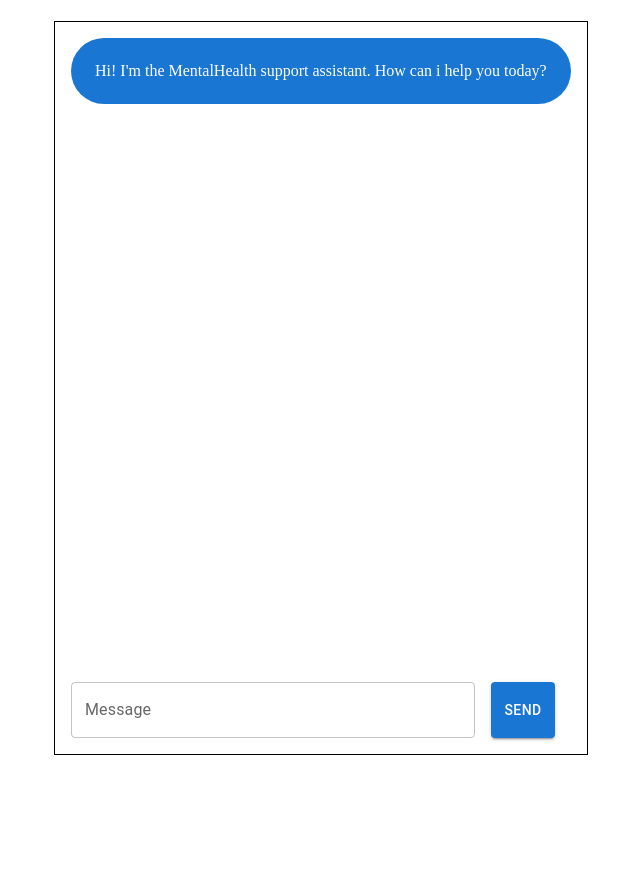
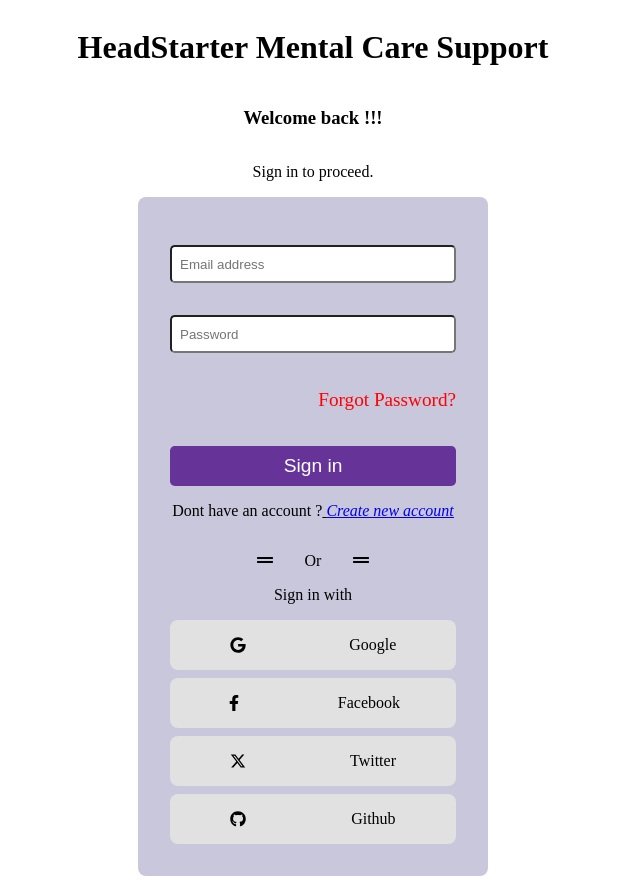
Before and after one commit to JulieWilly/customer-support_AI, a Next.js app: page / in a window 1280 px wide. Shown: the whole page, without its empty margins (327-967 px from the left). Before the commit the page ends 800 px from the top, so only its background shows below. Built offline with nearby package versions, Linux system fonts and the light colour scheme; no server answers.

Commit message:
adding important changes to update users name on the application

```diff
--- a/app/Sign_up/auth.css
+++ b/app/Sign_up/auth.css
@@ -90,3 +90,15 @@ padding-inline-start: .5rem;
 .toAccounts i span:hover{
     color: blue;
 }
+
+
+
+.header{
+    display: flex;
+flex-direction: row;
+align-items:center;
+gap: .5rem;
+padding: 0 1rem;
+font-size: 1.3rem;
+justify-content: end;
+}
--- a/app/api/chat/route.js
+++ b/app/api/chat/route.js
@@ -46,7 +46,7 @@ export const POST =async (req) => {
     const completion  = await openai.chat.completions.create({
         // include the system prompt and the data.
         messages: [{role: 'system', content: systemPrompt}, ...data],
-        model: 'gpt-4o-mini',// model to use.
+        model: 'gpt-3.5-turbo',// model to use.
         stream: true // enable streaming.
     })
 
@@ -76,7 +76,6 @@ export const POST =async (req) => {
     })
 
 
-    return NextResponse.json({message: 'successful'})
     return new NextResponse(stream) // return the stream as the response.
 
 }
--- a/app/page.js
+++ b/app/customer_support/page.js
@@ -1,16 +1,37 @@
 'use client'
 import { Box, Button, Stack, TextField } from "@mui/material";
 import { useEffect, useRef, useState } from "react";
+import '../Sign_up/auth.css'
+import { auth, firestore } from "@/config";
+import { doc, getDoc } from "@firebase/firestore";
 
 export default function Home() {
   const messageEndRef = useRef(null)
+  const [details, setDetails] = useState(null)
+
 
   const scrollToBottom = () => {
     messageEndRef.current?.scrollIntoView({ behavior: 'smooth'})
   }
 
+
+ const fetchUserData = async() => {
+   auth.onAuthStateChanged(async (user) => {
+    console.log('required user', user)
+    const docRef = doc(firestore, 'Users', user.uid);
+    const docSnap = await getDoc(docRef);
+    console.log('doc snap', docSnap.data)
+    if (docSnap.exists()) {
+      // setDetails(docSnap.data)
+
+    } else {
+      console.log('User is not logged in.')
+    }
+  })
+ }
   useEffect(() => {
       scrollToBottom()
+      fetchUserData()
   }, [])
   const [messages, setMessages] = useState([
     {
@@ -21,6 +42,8 @@ export default function Home() {
 
   const [message, setMessage] = useState('')
   const [isLoading, setIsLoading] = useState(false)
+
+
 
   const sendMessage = async () => {
     // to limit sending empty messages.
@@ -88,8 +111,11 @@ export default function Home() {
       sendMessage()
     }
   }
-  return (
-<Box width={'100vw'} height={'95vh'} display={'flex'} flexDirection={'column'} justifyContent={'center'} alignItems={'center'}>
+
+  return (<>
+  <div className="header"> Welcome back <p>{'details.userName'}</p></div>
+
+  <Box width={'100vw'} height={'95vh'} display={'flex'} flexDirection={'column'} justifyContent={'center'} alignItems={'center'}>
   <Stack direction={'column'} width={'500px'} height={'700px'} border={'solid black 1px '} p={2} spacing={2} >
     <Stack direction={'column'} spacing={2} flexGrow={1} overflow={'auto'} maxHeight={'100%'}>
       {messages.map((message, index) => (
@@ -113,6 +139,7 @@ export default function Home() {
 
 
 
-</Box>
+</Box></>
+
   );
 }
--- a/app/Sign_in/page.jsx
+++ b/app/page.jsx
@@ -1,7 +1,7 @@
 'use client'
 
 import React, { useState } from 'react';
-import '../Sign_up/auth.css'
+import './Sign_up/auth.css'
 import { FaGoogle } from "react-icons/fa";
 import { FaFacebookF } from "react-icons/fa";
 import { FaXTwitter } from "react-icons/fa6";
@@ -11,6 +11,7 @@ import {auth, firestore} from '@/config';
 import { GoogleAuthProvider, FacebookAuthProvider, TwitterAuthProvider, GithubAuthProvider, signInWithPopup, signInWithEmailAndPassword } from 'firebase/auth';
 import { useRouter } from 'next/navigation';
 import Link from 'next/link';
+import { toast } from 'react-toastify';
 const Page = () => {
   const router = useRouter()
 
@@ -20,10 +21,14 @@ const Page = () => {
 
   // navigate to sign up
 
-const handleSubmit = async () => {
+const handleSubmit = async (e) => {
+  e.preventDefault()
   try {
     const email = emailInput;
     const password = passwordInput;
+
+    console.log(email)
+    console.log(password)
 
 
     await signInWithEmailAndPassword(auth, email, password)
@@ -38,11 +43,12 @@ const handleSubmit = async () => {
         console.log(errorCode);
         console.log(errorMessage);
       });
+      toast.success('Signed in successfully.', {position:'top-center'})
 
-    alert("dsklsdkl");
-    router.push("/");
+    router.push("/customer_support  ");
   } catch (error) {
-    console.log(error);
+      toast.warning(error.message, { position: "top-center" });
+
   }
 };
 
@@ -95,10 +101,10 @@ const signInWithGithub = async () => {
         <h1>HeadStarter Mental Care Support</h1>
         <h3>Welcome back !!!</h3>
         <p>Sign in to proceed.</p>
-        <div className="sign_up" onSubmit={handleSubmit}>
-          <form action="">
-
+        <div className="sign_up">
+          <form onSubmit={handleSubmit}>
             <input
+            required
               type="email"
               value={emailInput}
               onChange={(e) => setEmail(e.target.value)}
@@ -106,14 +112,17 @@ const signInWithGithub = async () => {
             />
 
             <input
+            required
               type="number"
               value={passwordInput}
               onChange={(e) => setPassword(e.target.value)}
-              placeholder="Phone number"
+              placeholder="Password"
             />
 
             <p className="forgotPassword">Forgot Password?</p>
-            <button type="button">Sign in</button>
+
+            <button>Sign in </button>
+
             <p className="toAccounts">
               Dont have an account ?
               <i>
```
Also changed, not shown: app/Sign_up/page.jsx (+13 -4 lines).
